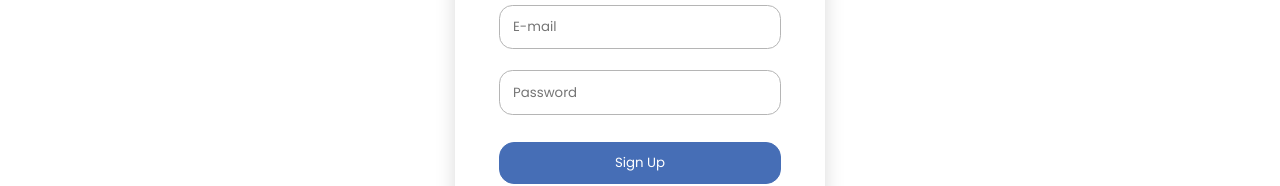
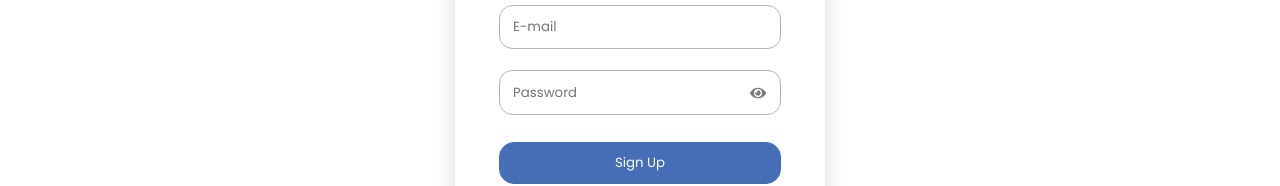
Before and after one commit to gdsc-nits-org/grafiny-client, a React (Vite) app: page /signup in a window 1280 px wide. Shown: the part 264-450 px from the top of the page. Built offline with nearby package versions, Linux system fonts and the light colour scheme.

Commit message:
Include:Password Toggle

```diff
--- a/src/App.jsx
+++ b/src/App.jsx
@@ -2,22 +2,19 @@ import { Route, Routes } from "react-router-dom";
 
 import { Footer, Navbar } from "./Components";
 
-import { Home, SignupForm, Otp,  Courses, Error, SearchResults } from "./Pages";
-
+import { Home, SignupForm, Otp, Courses, Error, SearchResults } from "./Pages";
 
 const App = () => {
   return (
     <>
       <Navbar />
       <Routes>
-
         <Route path="/" element={<Home />} />
         <Route path="/signup" element={<SignupForm />} />
         <Route path="/otp" element={<Otp />} />
         <Route path="/courses" element={<Courses />} />
         <Route path="/searchresults" element={<SearchResults />} />
         <Route path="*" element={<Error />} />
-
       </Routes>
       <Footer />
     </>
--- a/src/Pages/Signup/Signup.jsx
+++ b/src/Pages/Signup/Signup.jsx
@@ -1,13 +1,40 @@
-import React from "react";
+import React, { useState } from "react";
+import { FaEye, FaEyeSlash } from "react-icons/fa";
 import styles from "./Signup.module.scss";
 
 const SignupForm = () => {
+  const [showPassword, setShowPassword] = useState(false);
+
+  const handlePasswordToggle = () => {
+    setShowPassword(!showPassword);
+  };
+
   return (
     <div className={styles.wrapper}>
       <h2 className={styles.heading}>SIGN UP</h2>
       <form>
         <input type="email" placeholder="E-mail" required />
-        <input type="password" placeholder="Password" required />
+        <div className={styles.passwordWrapper}>
+          <input
+            type={showPassword ? "text" : "password"}
+            placeholder="Password"
+            required
+          />
+          <div
+            className={styles.passwordToggle}
+            onClick={handlePasswordToggle}
+            onKeyDown={(event) => {
+              if (event.key === "Enter" || event.key === " ") {
+                handlePasswordToggle();
+              }
+            }}
+            tabIndex={0}
+            role="button"
+            aria-label={showPassword ? "Hide password" : "Show password"}
+          >
+            {showPassword ? <FaEyeSlash /> : <FaEye />}
+          </div>
+        </div>
         <button type="submit" className={styles.button}>
           Sign Up
         </button>
--- a/src/Pages/Signup/Signup.module.scss
+++ b/src/Pages/Signup/Signup.module.scss
@@ -80,6 +80,28 @@ hr {
   width: 2.1em;
 }
 
+.passwordWrapper {
+  position: relative;
+}
+
+input[type="password"] {
+  padding-right: 40px; /* add space for the eye icon */
+}
+
+.passwordToggle {
+  color: #7a7a7a;
+  position: absolute;
+  top: 34%;
+  right: 20px; /* adjust the right position as needed */
+  transform: translateY(-50%);
+  cursor: pointer;
+  display: flex;
+  align-items: center;
+  justify-content: center;
+  width: 30px;
+  height: 30px;
+}
+
 @media (max-width: 500px) {
   #wrapper {
     border-radius: 0%;
--- a/src/Pages/index.jsx
+++ b/src/Pages/index.jsx
@@ -5,6 +5,4 @@ import Error from "./Error/Error";
 import SignupForm from "./Signup/Signup";
 import Otp from "./OTP/Otp";
 
-
-
 export { Home, SearchResults, Courses, Error, SignupForm, Otp };
```
Also changed, not shown: public/db/coursesRayyan.json (indentation only).
